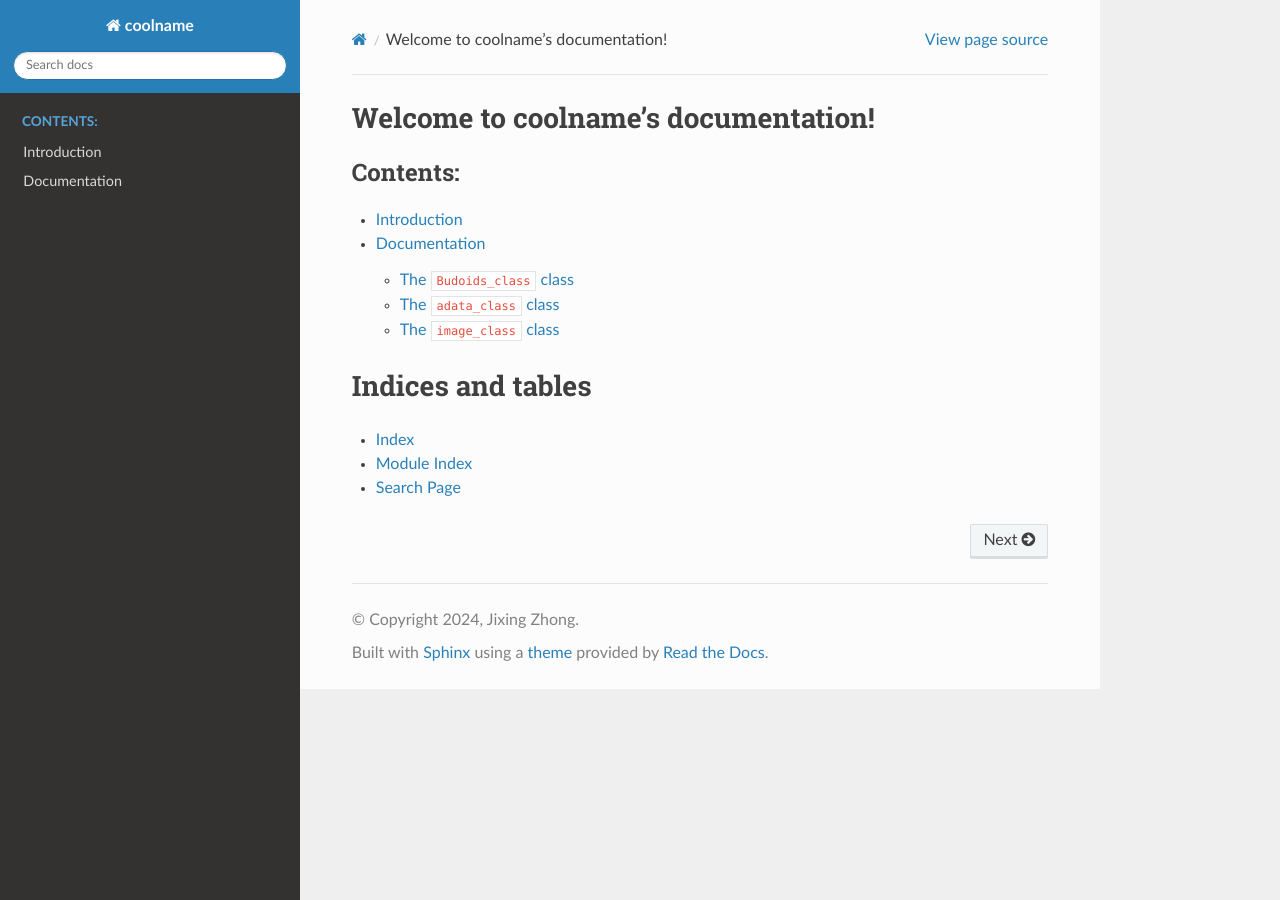
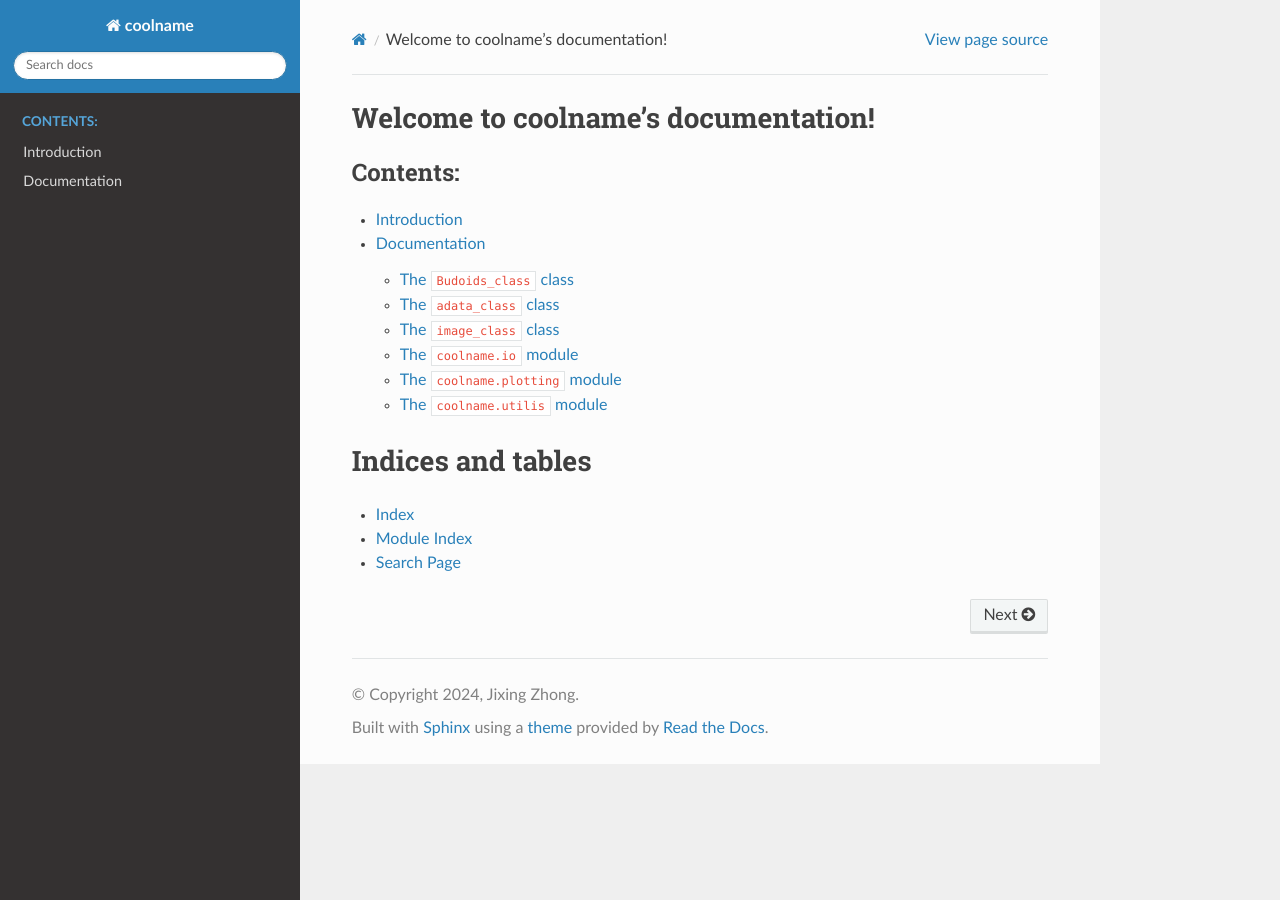
Before and after one commit to AztekinLab/MidlineIdentifier, a Sphinx documentation site: the page built from docs/source/index.rst, in a window 1280 px wide. Built offline with Sphinx 7.4.7 and the Read the Docs theme 2.0.0, drawn with Linux system fonts in a browser that asks for light colours.

Commit message:
add docs for rtd

```diff
--- a/docs/source/coolname.rst
+++ b/docs/source/coolname.rst
@@ -24,24 +24,24 @@ The ``image_class`` class
    :undoc-members:
    :show-inheritance:
 
-coolname.io module
-------------------
+The ``coolname.io`` module
+*****************************
 
 .. automodule:: coolname.io
    :members:
    :undoc-members:
    :show-inheritance:
 
-coolname.plotting module
-------------------------
+The ``coolname.plotting`` module
+*****************************
 
 .. automodule:: coolname.plotting
    :members:
    :undoc-members:
    :show-inheritance:
 
-coolname.utilis module
-----------------------
+The ``coolname.utilis`` module
+*****************************
 
 .. automodule:: coolname.utilis
    :members:
```
